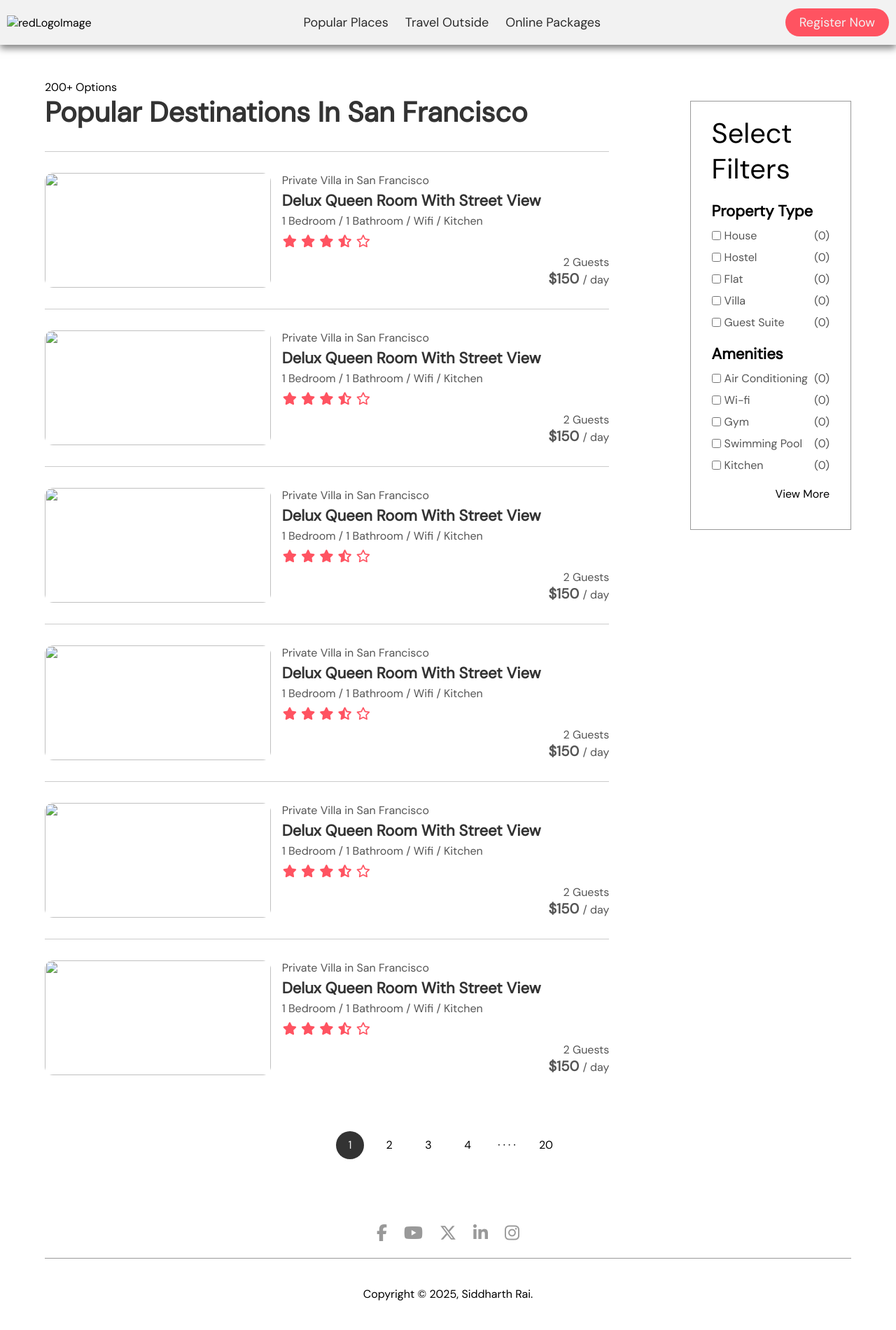
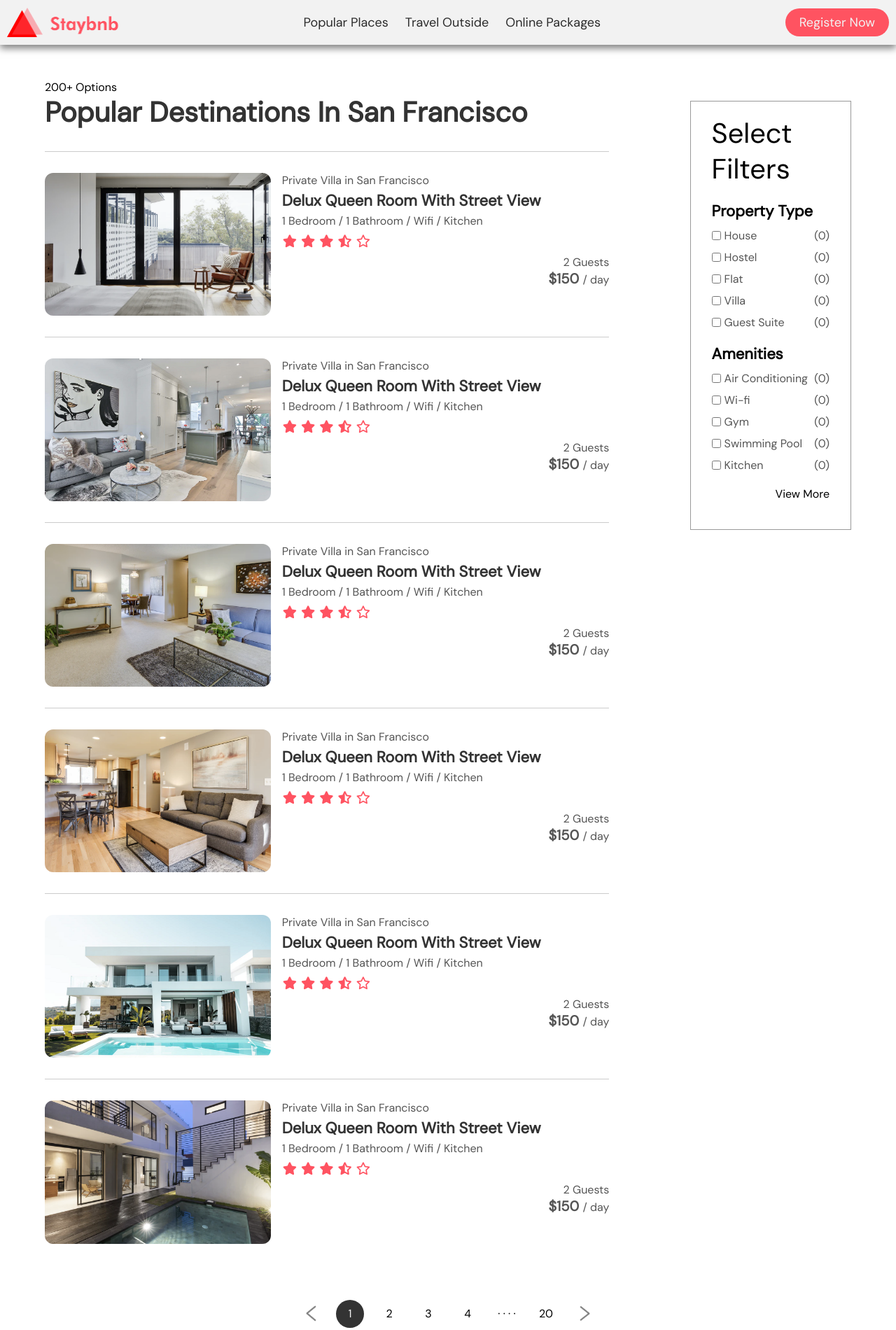
Before and after one commit to Sid059/Sid059.github.io-projects-portfolio-TravelWebsite, a plain HTML site: page listing.html in a window 1280 px wide. Shown: the top 1900 px of the page at 70% size. Drawn offline with Linux system fonts and the light colour scheme; files that its build step writes are made by us from their sources; files whose address does not match are found by name.

Commit message:
Update listing.html

```diff
--- a/listing.html
+++ b/listing.html
@@ -4,19 +4,19 @@
     <meta charset="UTF-8">
     <meta name="viewport" content="width=device-width, initial-scale=1.0">
     <title>Travel Website Design</title>
-    <link rel="stylesheet" href="/Projects/TravelWebsite/css/style.css">
+    <link rel="stylesheet" href="css/style.css">
     <link rel="stylesheet" href="https://cdn.jsdelivr.net/npm/@fortawesome/fontawesome-free@6.6.0/css/all.min.css">
 </head>
 <body>
     <section class="header-listing-container">
         <div class="navbar navbar-white">
-            <a href="/Projects/TravelWebsite/html/index.html"><img src="/Projects/TravelWebsite/assets/images/logo-red.png" alt="redLogoImage"></a>
+            <a href="html/index.html"><img src="assets/images/logo-red.png" alt="redLogoImage"></a>
             <div class="navbar-links-container">
                 <ul class="nav-links">
                     <i class="fa-solid fa-xmark" onclick="hideMenu()"></i>
-                    <li><a href="/Projects/TravelWebsite/html/index.html" class="active">Popular Places</a></li>
-                    <li><a href="/Projects/TravelWebsite/html/house.html">Travel Outside</a></li>
-                    <li><a href="/Projects/TravelWebsite/html/listing.html">Online Packages</a></li>
+                    <li><a href="index.html" class="active">Popular Places</a></li>
+                    <li><a href="house.html">Travel Outside</a></li>
+                    <li><a href="listing.html">Online Packages</a></li>
                     <li><a href="#">Register Now</a></li>
                 </ul>
             </div>
@@ -31,7 +31,7 @@
                 <h2>Popular Destinations In San Francisco</h2>
                 <div class="house">
                     <div class="house-img">
-                        <img src="/Projects/TravelWebsite/assets/images/image-s1.png"  loading="lazy" alt="">
+                        <img src="assets/images/image-s1.png"  loading="lazy" alt="">
                     </div>
                     <div class="house-info">
                         <p>Private Villa in San Francisco</p>
@@ -50,7 +50,7 @@
                 </div>
                 <div class="house">
                     <div class="house-img">
-                        <img src="/Projects/TravelWebsite/assets/images/image-s2.png" loading="lazy" alt="">
+                        <img src="assets/images/image-s2.png" loading="lazy" alt="">
                     </div>
                     <div class="house-info">
                         <p>Private Villa in San Francisco</p>
@@ -69,7 +69,7 @@
                 </div>
                 <div class="house">
                     <div class="house-img">
-                        <img src="/Projects/TravelWebsite/assets/images/image-s3.png" loading="lazy" alt="">
+                        <img src="assets/images/image-s3.png" loading="lazy" alt="">
                     </div>
                     <div class="house-info">
                         <p>Private Villa in San Francisco</p>
@@ -88,7 +88,7 @@
                 </div>
                 <div class="house">
                     <div class="house-img">
-                        <img src="/Projects/TravelWebsite/assets/images/image-s4.png" loading="lazy" alt="">
+                        <img src="assets/images/image-s4.png" loading="lazy" alt="">
                     </div>
                     <div class="house-info">
                         <p>Private Villa in San Francisco</p>
@@ -107,7 +107,7 @@
                 </div>
                 <div class="house">
                     <div class="house-img">
-                        <img src="/Projects/TravelWebsite/assets/images/image-s5.png" loading="lazy" alt="">
+                        <img src="assets/images/image-s5.png" loading="lazy" alt="">
                     </div>
                     <div class="house-info">
                         <p>Private Villa in San Francisco</p>
@@ -126,7 +126,7 @@
                 </div>
                 <div class="house">
                     <div class="house-img">
-                        <img src="/Projects/TravelWebsite/assets/images/image-s6.png" loading="lazy" alt="">
+                        <img src="assets/images/image-s6.png" loading="lazy" alt="">
                     </div>
                     <div class="house-info">
                         <p>Private Villa in San Francisco</p>
@@ -189,14 +189,14 @@
         </div>
 
         <div class="pagination">
-            <img src="/Projects/TravelWebsite/assets/images/arrow.png" alt="">
+            <img src="assets/images/arrow.png" alt="">
             <span class="current">1</span>
             <span>2</span>
             <span>3</span>
             <span>4</span>
             <span>&middot; &middot; &middot; &middot;</span>
             <span>20</span>
-            <img src="/Projects/TravelWebsite/assets/images/arrow.png" class="right-arrow" alt="">
+            <img src="assets/images/arrow.png" class="right-arrow" alt="">
         </div>
     </section>
 
@@ -212,6 +212,7 @@
         </div>
     </section>
 
-    <script src="/Projects/TravelWebsite/js/menu_bar.js"></script>
+    <script src="js/menu_bar.js"></script>
 </body>
+
 </html>
```
